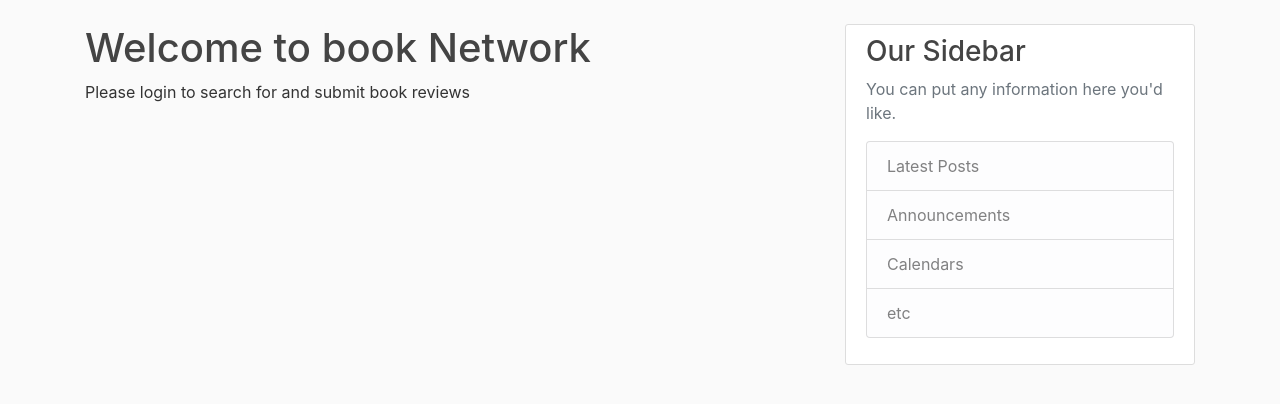
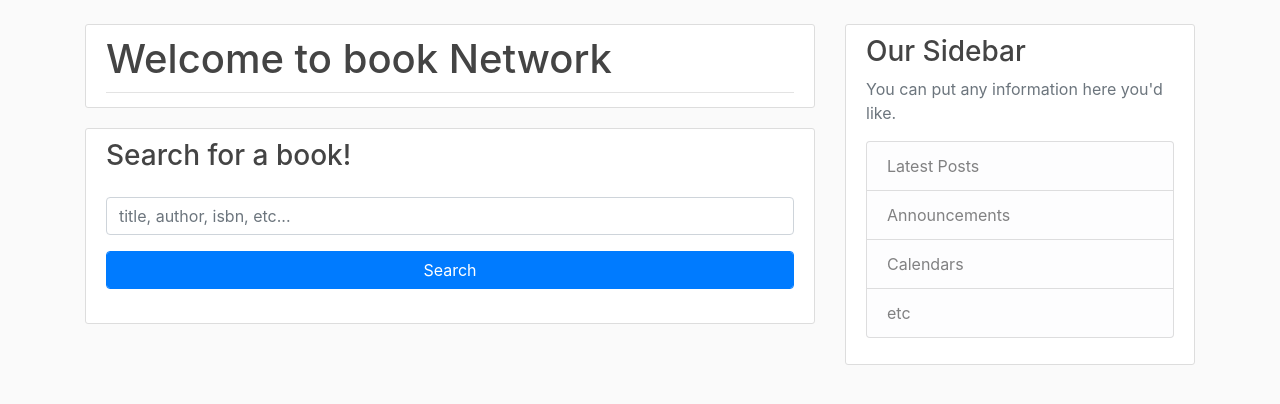
Before and after one commit to johnathaningle/CS50-WEB-3, a Flask app: page / in a window 1280 px wide. Shown: the part 56-460 px from the top of the page. Run offline with Flask 2, Linux system fonts and the light colour scheme; the visitor is signed in with stand-in values (Sample User, id 1); some libraries are stand-ins or nearby versions.

Commit message:
Add new routes

```diff
--- a/booknetwork/routes.py
+++ b/booknetwork/routes.py
@@ -48,6 +48,7 @@ def register():
             return redirect(url_for('index'))
     return render_template('register.html', form=form)
 
+
 @app.route('/logout')
 def logout():
     logout_user()
@@ -56,3 +57,11 @@ def logout():
 @app.route('/account')
 def account():
     pass
+
+@app.route('/search', methods=['POST'])
+def search():
+    pass
+
+@app.route('/search_results')
+def search_results():
+    pass
--- a/booknetwork/templates/index.html
+++ b/booknetwork/templates/index.html
@@ -4,6 +4,29 @@
 {% endblock css %}
 
 {% block content %}
-    <h1>Welcome to book Network</h1>
-    <p>Please login to search for and submit book reviews</p>
+    <article class="media content-section">
+        <div class="media-body">
+            <div class="article-metadata">
+                <h1>Welcome to book Network</h1>
+            </div>
+        </div>
+    </article>
+    <article class="media content-section">
+        <div class="media-body">
+            {% if current_user.is_authenticated %}
+                <h3 class="mb-4">Search for a book!</h3>
+                <div class="mb-4">
+                    <form id="form">
+                        <input type="text" name="search" class="form-control" placeholder="title, author, isbn, etc...">
+                        <input type="submit" class="btn btn-primary form-control mt-3" value="Search">
+                    </form>
+                </div>
+            {% else %}
+                <p>You must be logged in to search for and reviews your favoirte books.</p>
+            <p class="text-muted">Have and account? <a class="mr-4" href="{{ url_for('login') }}">Login</a>
+                   Need to sign up? <a href="{{ url_for('register')}}">Register</a></p>
+            {% endif %}
+        </div>
+    </article>
+
 {% endblock content %}
```
